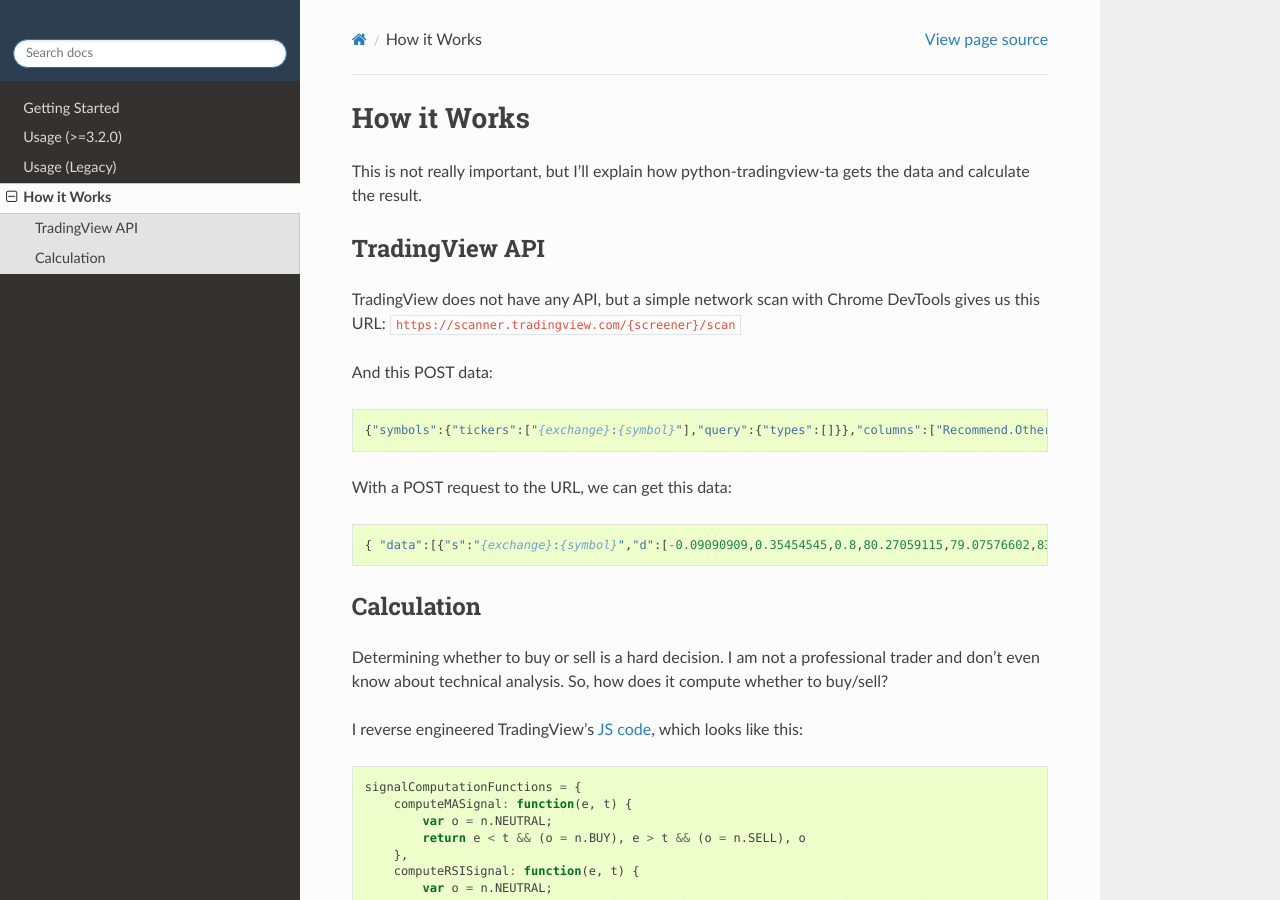
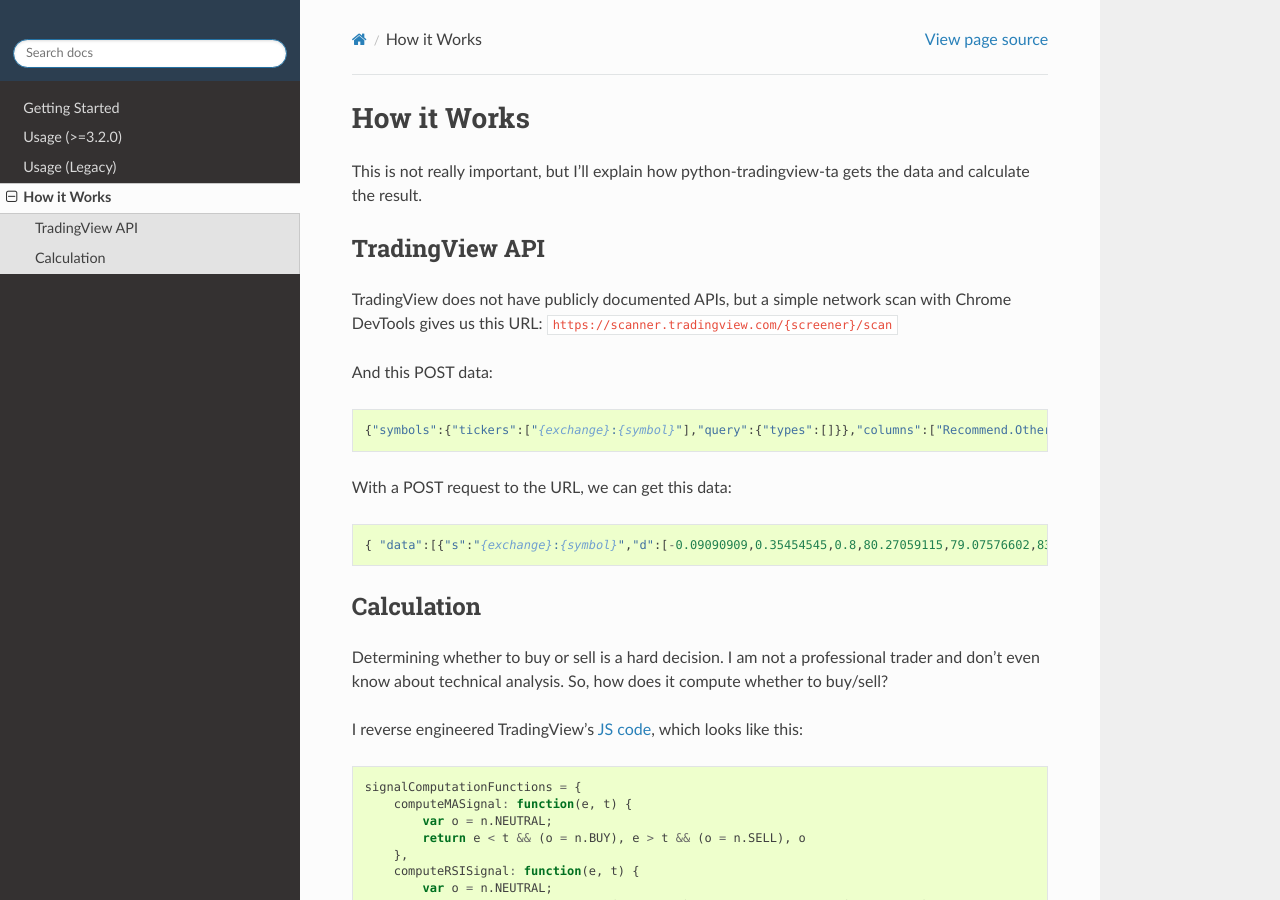
Before and after one commit to AnalyzerREST/python-tradingview-ta, a Sphinx documentation site: the page built from docs/how_it_works.md, in a window 1280 px wide and 900 px high. Built offline with Sphinx 7.4.7 and the Read the Docs theme 2.0.0, drawn with Linux system fonts in a browser that asks for light colours.

````diff
--- a/docs/how_it_works.md
+++ b/docs/how_it_works.md
@@ -2,7 +2,7 @@
 This is not really important, but I'll explain how python-tradingview-ta gets the data and calculate the result.
 
 ## TradingView API
-TradingView does not have any API, but a simple network scan with Chrome DevTools gives us this URL:
+TradingView does not have publicly documented APIs, but a simple network scan with Chrome DevTools gives us this URL:
 `https://scanner.tradingview.com/{screener}/scan`
 
 And this POST data:
@@ -17,7 +17,7 @@ With a POST request to the URL, we can get this data:
 ## Calculation
 Determining whether to buy or sell is a hard decision. I am not a professional trader and don't even know about technical analysis. So, how does it compute whether to buy/sell?
 
-I reverse engineered TradingView's [JS code](https://gist.github.com/deathlyface/f0bb91658c1f161cafe8990db1473bd6), which looks like this:
+I reverse engineered TradingView's [JS code](https://gist.github.com/brian-the-dev/f0bb91658c1f161cafe8990db1473bd6), which looks like this:
 ```javascript
 signalComputationFunctions = {
     computeMASignal: function(e, t) {
````
